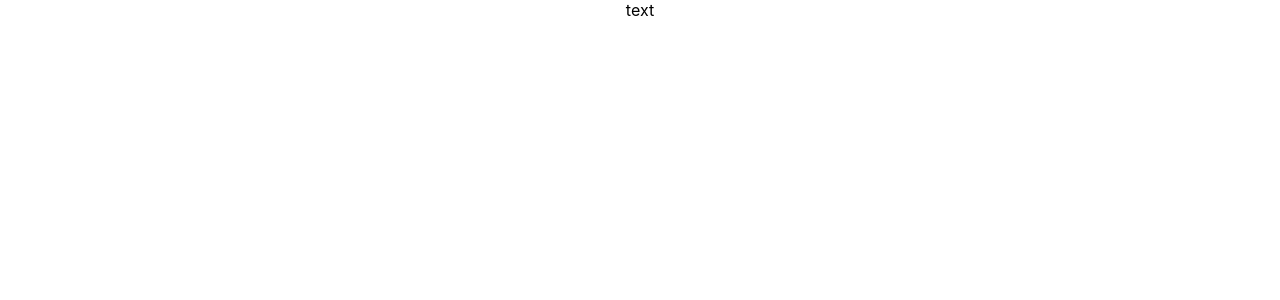
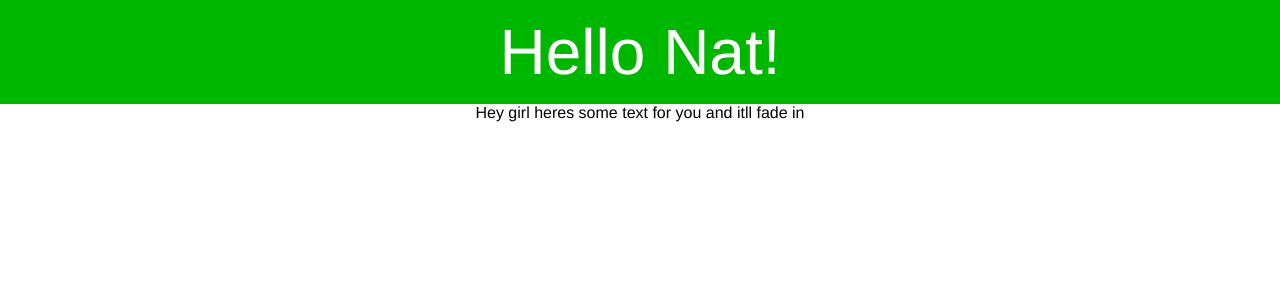
Before and after one commit to meg5228/hellonat, a React (Create React App) app: page / in a window 1280 px wide. Shown: the top 300 px of the page. Built offline with nearby package versions, Linux system fonts and the light colour scheme.

Commit message:
Home page header and body text done except for content

```diff
--- a/src/App.js
+++ b/src/App.js
@@ -1,29 +1,36 @@
 import React, { Component } from 'react';
 import styled from 'styled-components';
+import VIEWS from "./Views";
+import Content from "./Components/Content";
+import Footer from "./Components/Footer";
 
 const StyApp = styled.div`
   text-align: center;
+  display: flex;
+  min-height: 100vh;
+  flex-direction: column;
 `;
 
 class App extends Component {
-  render() {
-    return (
-        <StyApp>text</StyApp>
-    );
-  }
+    constructor(props){
+        super(props);
+        this.state = {currPage: VIEWS.HOME};
+
+        this.updatePage = this.updatePage.bind(this);
+    }
+
+    updatePage(newPage){
+        this.setState({currPage: newPage});
+    }
+
+    render(){
+        return(
+            <StyApp>
+                <Content/>
+                <Footer updatePage={this.updatePage}/>
+            </StyApp>
+        );
+    }
 }
 
-/*
--dog gif
--baby tiktok
--cat march (doesnt crack you up but makes you happy)
-
-https://twitter.com/yurikaik/status/1040134227663237120?s=19
-https://youtu.be/s_yrU5vv_T0
-https://m.facebook.com/story.php?story_fbid=1906370912780567&id=100002230317207
-https://twitter.com/davemakes/status/1040459972646121474?s=19
-https://twitter.com/MiagoArts/status/1041428488652238848?s=19
-https://youtu.be/W6_9NFIbihM
- */
-
 export default App;
--- /dev/null
+++ b/src/Components/Content.js
@@ -0,0 +1,31 @@
+import React, { Component } from 'react';
+import styled from 'styled-components';
+import VIEWS from '../Views';
+import Home from "./Home/Home";
+
+const StyView = styled.div`
+    text-align: center;
+`;
+
+class Content extends Component {
+    selectPage(){
+        switch (this.props.currPage) {
+            case VIEWS.HOME:
+                return <Home/>;
+            case VIEWS.CONTENT:
+                return <Content/>;
+            default:
+                return <Home/>;
+        }
+    }
+
+    render(){
+        return(
+            <StyView>
+                {this.selectPage()}
+            </StyView>
+        );
+    }
+}
+
+export default Content;
--- /dev/null
+++ b/src/Components/Footer.js
@@ -0,0 +1,16 @@
+import React, { Component } from 'react';
+import styled from 'styled-components';
+
+const StyFooter = styled.div`
+    flex: 1;
+`;
+
+class Footer extends Component {
+    render() {
+        return (
+            <StyFooter></StyFooter>
+        );
+    }
+}
+
+export default Footer;
--- /dev/null
+++ b/src/Components/Home/Home.js
@@ -0,0 +1,43 @@
+import React, { Component } from 'react';
+import styled, {keyframes} from 'styled-components';
+
+
+const fadein = keyframes`
+  from {
+    opacity: 0;
+  }
+
+  to {
+    opacity: 1;
+  }
+`;
+
+const StyHome = styled.div`
+    font-family: Helvetica;
+`;
+
+const StyHeader = styled.div`
+    text-align: center;
+    height: 13vh;
+    background-color: #00b700;
+    color: #FFFFFF;
+    font-size: 8vh;
+    line-height: 13vh;
+`;
+
+const StyText = styled.div`
+    animation: ${fadein} 3s linear;
+`;
+
+class Home extends Component {
+    render() {
+        return (
+            <StyHome>
+                <StyHeader>Hello Nat!</StyHeader>
+                <StyText>Hey girl heres some text for you and itll fade in</StyText>
+            </StyHome>
+        );
+    }
+}
+
+export default Home;
```
Also changed, not shown: src/Components/Header.js (deleted).
